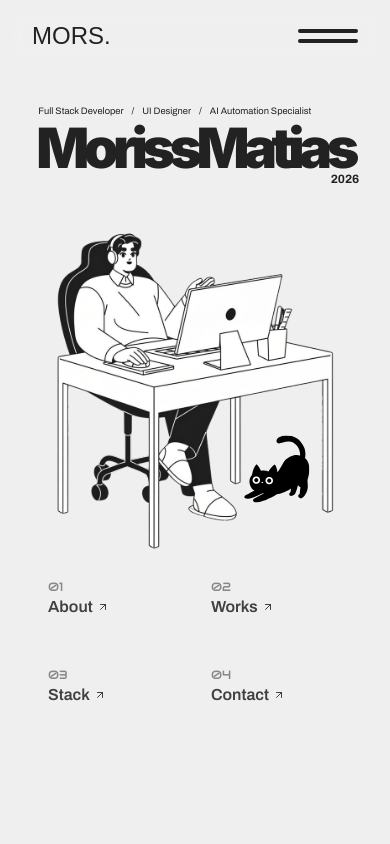
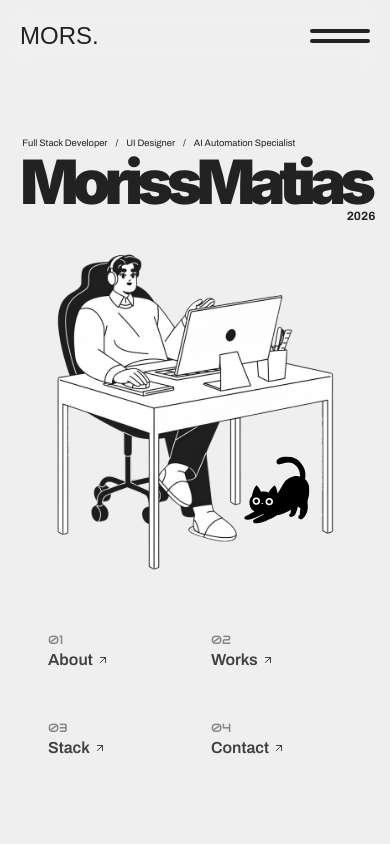
Before and after one commit to mors-codes/portfolio-2026, a Next.js app: page / in a window 390 px wide. Shown: the top 844 px of the page. Built offline with nearby package versions, Linux system fonts and the light colour scheme; a web font is replaced by a local one.

Commit message:
Mobile hero polish: name size, logo/nav spacing, illustration spacing

```diff
--- a/src/components/sections/Hero.tsx
+++ b/src/components/sections/Hero.tsx
@@ -170,7 +170,7 @@ export default function Hero({ isDark, onToggleTheme }: HeroProps) {
       </div>
 
       {/* Role labels + Name lockup + year, sharing one centered block */}
-      <div className="mt-16 flex justify-center md:mt-20">
+      <div className="mt-24 flex justify-center md:mt-20">
         <div ref={nameBlockRef} className="relative w-auto text-center md:inline-block">
           <p
             ref={roleLabelsRef}
@@ -195,7 +195,7 @@ export default function Hero({ isDark, onToggleTheme }: HeroProps) {
       </div>
 
       {/* Illustration + Numbered nav row */}
-      <div className="relative mt-8">
+      <div className="relative mt-4">
         <div
           ref={illustrationRef}
           className="flex justify-center"
@@ -214,7 +214,7 @@ export default function Hero({ isDark, onToggleTheme }: HeroProps) {
         <div
           ref={navWrapRef}
           id="hero-nav-row"
-          className="mb-4 md:absolute md:inset-y-0 md:left-0 md:right-0 md:mb-0 md:flex md:items-center"
+          className="mt-8 mb-6 md:absolute md:inset-y-0 md:left-0 md:right-0 md:mb-0 md:flex md:items-center"
           style={{ opacity: 0, transform: "translateY(16px)" }}
         >
           <NavRow />
--- a/src/components/ui/AnimatedName.tsx
+++ b/src/components/ui/AnimatedName.tsx
@@ -7,7 +7,7 @@ const NAME = "MorissMatias";
 const AnimatedName = forwardRef<HTMLHeadingElement>(
   function AnimatedName(_props, ref) {
     return (
-      <div className="group relative inline-block whitespace-nowrap text-[15vw] md:text-[12vw]">
+      <div className="group relative inline-block whitespace-nowrap text-[16.5vw] md:text-[12vw]">
           <h1
             ref={ref}
             className="overflow-hidden whitespace-nowrap px-4 pt-4 pb-4 font-display text-[1em] font-black leading-[0.8] -tracking-widest"
@@ -31,7 +31,7 @@ const AnimatedName = forwardRef<HTMLHeadingElement>(
           background-clip: text. Swept across on hover via CSS only. */}
         <div
           aria-hidden="true"
-          className="pointer-events-none absolute inset-0 overflow-hidden px-4 pt-4 pb-4 font-display text-[15vw] font-black leading-[0.8] -tracking-widest text-transparent md:text-[12vw]"
+          className="pointer-events-none absolute inset-0 overflow-hidden px-4 pt-4 pb-4 font-display text-[16.5vw] font-black leading-[0.8] -tracking-widest text-transparent md:text-[12vw]"
         >
           <span
             className="name-glare inline-block h-full w-full transition-[background-position] duration-1100 ease-out group-hover:bg-position-[-50%_0]!"
--- a/src/components/ui/MobileNav.tsx
+++ b/src/components/ui/MobileNav.tsx
@@ -33,7 +33,7 @@ export default function MobileNav({ hidden, onMenuToggle }: MobileNavProps) {
   return (
     <div
       ref={navRef}
-      className={`fixed inset-x-0 top-0 z-50 flex items-center justify-between bg-bg/70 px-8 py-5 font-sans text-xs backdrop-blur-md transition-opacity duration-200 md:hidden ${
+      className={`fixed inset-x-0 top-0 z-50 flex items-center justify-between bg-bg/70 px-5 py-5 font-sans text-xs backdrop-blur-md transition-opacity duration-200 md:hidden ${
         hidden
           ? "pointer-events-none opacity-0 delay-0"
           : "opacity-100 delay-250"
```
